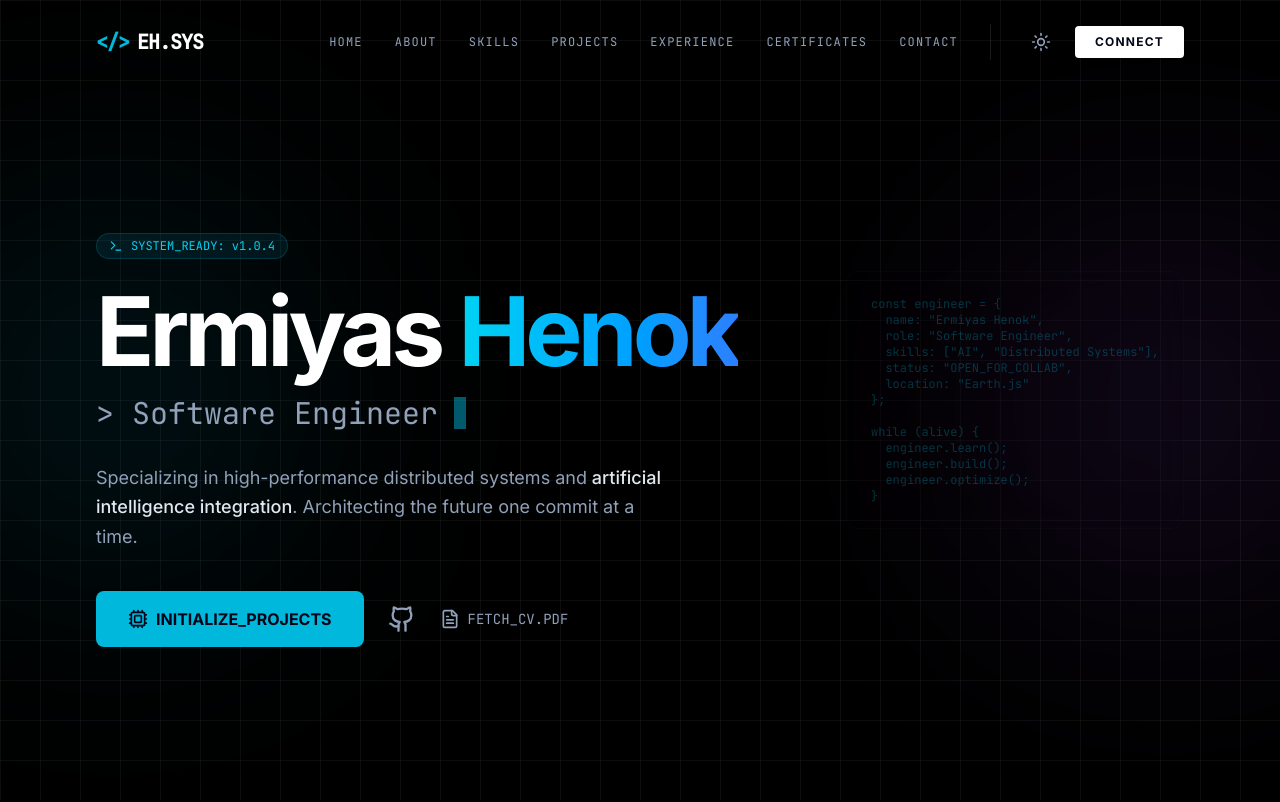
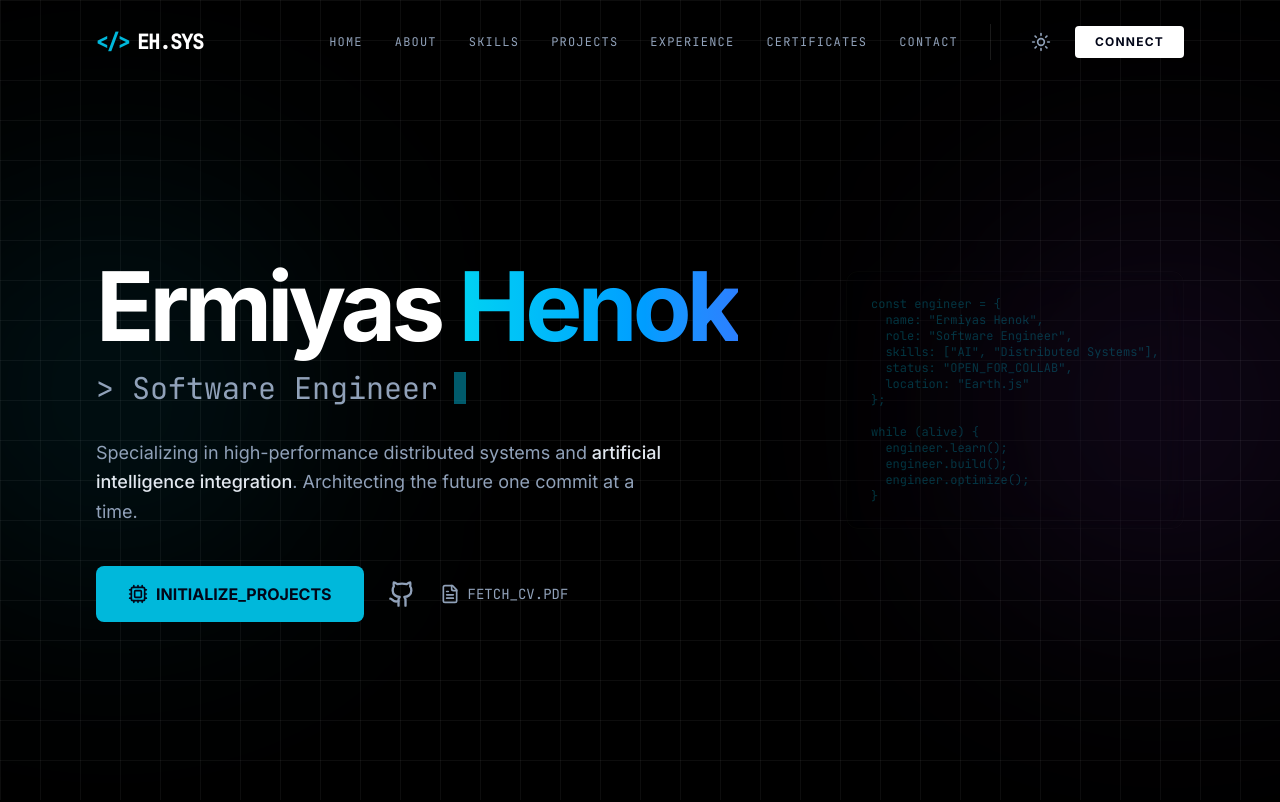
Before and after one commit to ermiyashenok/portfolio-web, a React (Vite) app: page / in a window 1280 px wide. Shown: the top 802 px of the page. Built offline with nearby package versions, Linux system fonts and the light colour scheme.

Commit message:
feat: add interactive hero section with motion animations and social links

```diff
--- a/src/components/Hero.tsx
+++ b/src/components/Hero.tsx
@@ -14,10 +14,6 @@
         transition={{ duration: 0.8, ease: "easeOut" }}
         className="relative z-10"
       >
-        <div className="inline-flex items-center gap-2 px-3 py-1 rounded-full bg-cyan-500/10 border border-cyan-500/20 text-cyan-700 dark:text-cyan-400 text-xs font-mono mb-6">
-          <Terminal size={14} />
-          <span>SYSTEM_READY: v1.0.4</span>
-        </div>
 
         <h1 className="text-6xl md:text-8xl font-bold text-slate-900 dark:text-white mb-4 tracking-tighter">
           Ermiyas <span className="text-transparent bg-clip-text bg-gradient-to-r from-cyan-500 to-blue-600 dark:from-cyan-400 dark:to-blue-500">Henok</span>
```
